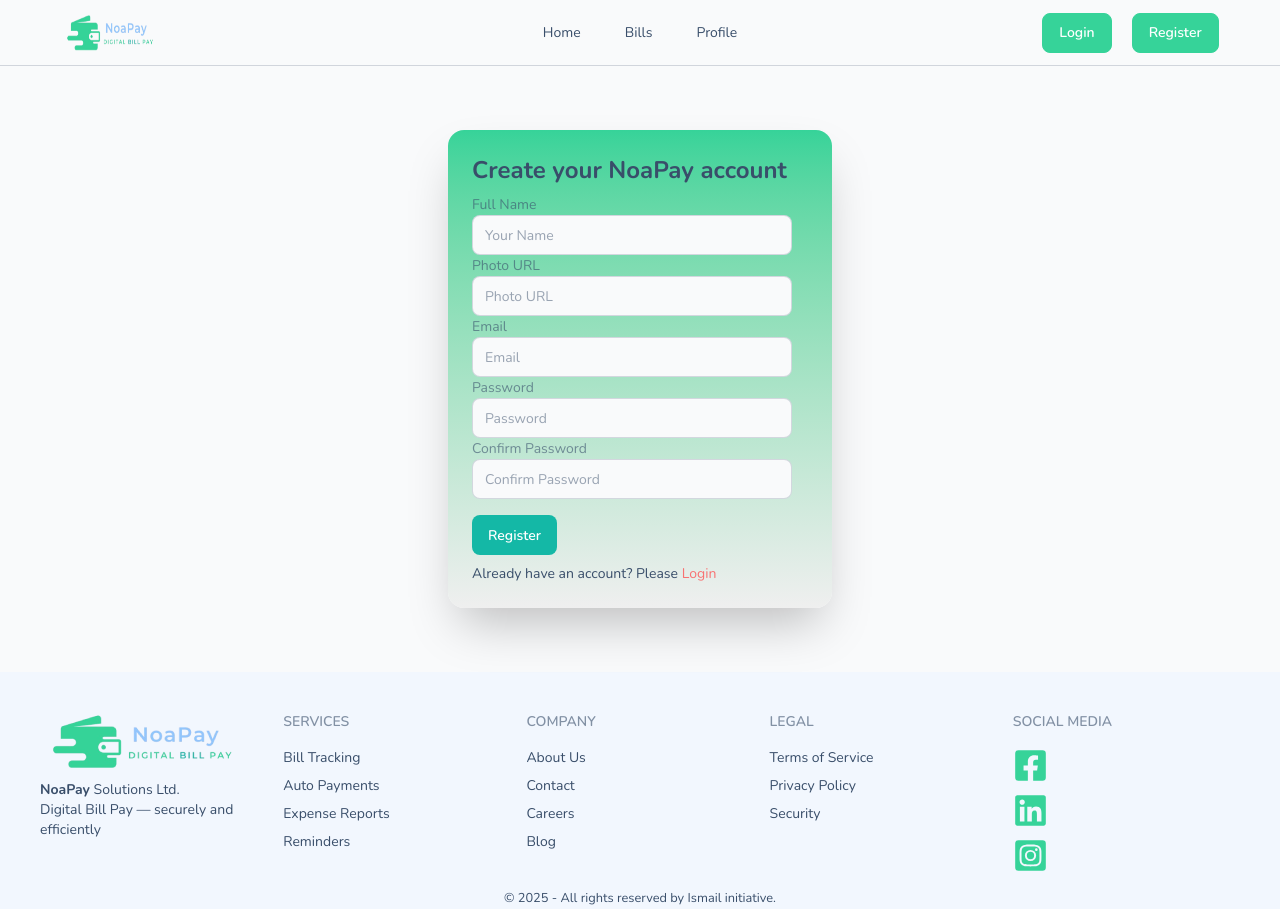
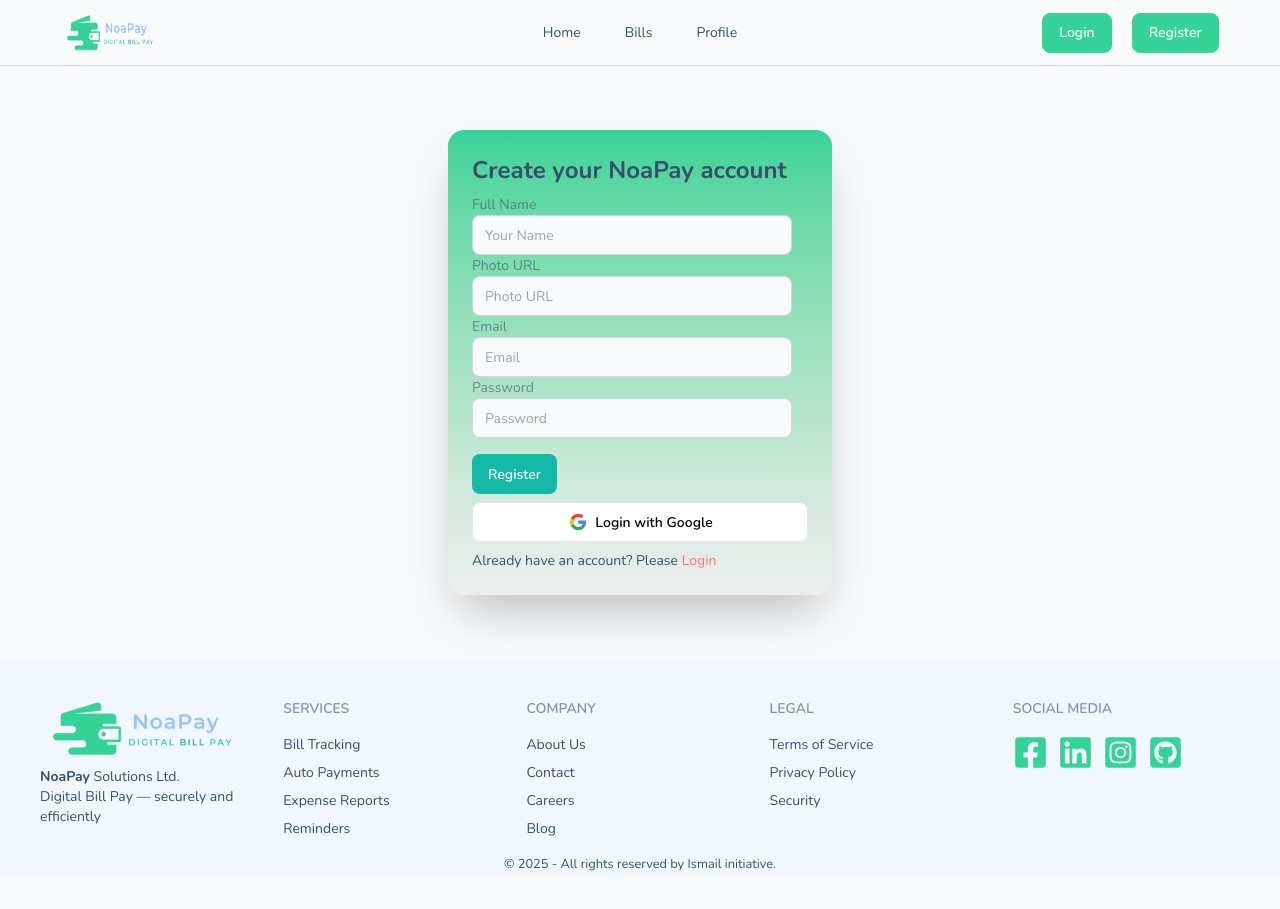
Before and after one commit to ismail-dev-code/noapay, a React (Vite) app: page /register in a window 1280 px wide. After the commit the page ends 875 px from the top, so only its background shows below. Built offline with nearby package versions, Linux system fonts and the light colour scheme; no server answers.

Commit message:
feat: toastify added

```diff
--- a/package.json
+++ b/package.json
@@ -17,6 +17,7 @@
     "react-dom": "^19.0.0",
     "react-icons": "^5.5.0",
     "react-router": "^7.5.3",
+    "react-toastify": "^11.0.5",
     "swiper": "^11.2.6",
     "tailwindcss": "^4.1.5"
   },
--- a/src/components/Footer.jsx
+++ b/src/components/Footer.jsx
@@ -1,7 +1,7 @@
 import React from "react";
 import footerLogo from '../assets/noapay-logo.png'
 import { Link } from "react-router";
-import { FaFacebookSquare, FaInstagramSquare, FaLinkedin } from "react-icons/fa";
+import { FaFacebookSquare, FaGithubSquare, FaInstagramSquare, FaLinkedin } from "react-icons/fa";
 
 const Footer = () => {
   return (
@@ -17,7 +17,7 @@
       </aside>
 
       <nav>
-        <h6 className="footer-title">Services</h6>
+        <h6 className="footer-title hidden md:block">Services</h6>
         <a className="link link-hover">Bill Tracking</a>
         <a className="link link-hover">Auto Payments</a>
         <a className="link link-hover">Expense Reports</a>
@@ -40,10 +40,11 @@
       </nav>
       <nav>
         <h6 className="footer-title">Social Media</h6>
-        <div className="flex flex-row md:flex-col gap-2.5">
+        <div className="flex flex-row gap-2.5">
         <Link target="_blank" to={"https://www.facebook.com/m.ismail.hossain24/"} className="link link-hover"><FaFacebookSquare size={35} className="text-success" /></Link>
         <Link target="_blank" to={"https://www.linkedin.com/in/ismail-hossain24/"} className="link link-hover"><FaLinkedin size={35} className="text-success" /></Link>
         <Link target="_blank" to={"https://www.instagram.com/m.ismailhossain24/"} className="link link-hover"><FaInstagramSquare size={35} className="text-success" /></Link>
+        <Link target="_blank" to={"https://github.com/ismail-dev-code"} className="link link-hover"><FaGithubSquare size={35} className="text-success" /></Link>
         </div>
       </nav>
 
--- a/src/components/Navbar.jsx
+++ b/src/components/Navbar.jsx
@@ -3,6 +3,7 @@
 import logoImg from "../assets/noapay-logo.png";
 import userImg from "../assets/user.png";
 import { AuthContext } from "../provider/AuthProvider";
+import { toast } from "react-toastify";
 
 const Navbar = () => {
   const { user, logOut, amount } = use(AuthContext);
@@ -12,10 +13,10 @@
   const handleLogOut = () => {
     logOut()
       .then(() => {
-        alert("you have successfully log out.");
+        toast.error("you have successfully log out.");
       })
       .catch((error) => {
-        alert(error);
+        toast.error(error);
       });
   };
   const links = (
--- a/src/main.jsx
+++ b/src/main.jsx
@@ -4,10 +4,12 @@
 import { router } from "./routes/router.jsx";
 import { RouterProvider } from "react-router";
 import AuthProvider from "./provider/AuthProvider.jsx";
+import { ToastContainer } from "react-toastify";
 
 createRoot(document.getElementById("root")).render(
   <StrictMode>
     <AuthProvider>
+      <ToastContainer position="top-center" />
       <RouterProvider router={router} />
     </AuthProvider>
   </StrictMode>
--- a/src/pages/Login.jsx
+++ b/src/pages/Login.jsx
@@ -3,6 +3,7 @@
 import { Link, useLocation, useNavigate } from "react-router";
 import { AuthContext } from "../provider/AuthProvider";
 import Footer from "../components/Footer";
+import { toast } from "react-toastify";
 
 const Login = () => {
   const [error, setError] = useState("");
@@ -17,7 +18,7 @@
     signIn(email, password)
       .then((result) => {
         const user = result.user;
-        console.log(user);
+
         const stored = JSON.parse(localStorage.getItem("credit"));
         localStorage.setItem(
           "user",
@@ -31,11 +32,10 @@
             localStorage.setItem("credit", JSON.stringify(10000));
           }
         }
-        alert("user log in successfully..");
+        toast.success("you've log in successfully..");
         navigate(`${location.state ? location.state : "/"}`);
       })
       .catch((error) => {
-        // const errorCode = error.code;
         const errorMessage = error.message;
         setError(errorMessage);
       });
@@ -48,10 +48,10 @@
           "user",
           JSON.stringify({ name: result.user.displayName, photoURL: result.user.photoURL })
         );
-        console.log(result);
+
         navigate(`${location.state ? location.state : "/"}`);
       })
-      .catch((error) => console.log(error));
+      .catch((error) => toast.error(error));
   };
   return (
     <>
--- a/src/pages/Profile.jsx
+++ b/src/pages/Profile.jsx
@@ -1,6 +1,7 @@
 import { getAuth } from "firebase/auth";
 import React, { useState } from "react";
 import { FaEdit } from "react-icons/fa";
+import { toast } from "react-toastify";
 
 const Profile = () => {
   const [edit, setEdit] = useState(false);
@@ -14,8 +15,9 @@
     const name = form.name.value;
     const photoURL = form.photoURL.value;
     if (!name || !photoURL) {
-      alert("you must fill all value");
+      toast.error("you must fill all value");
     } else {
+      setEdit(false);
       setUpdatedValue({
         name: name,
         photoURL: photoURL,
@@ -45,11 +47,16 @@
         )}
       </div>
 
-  <h1 className="font-bold text-lg md:text-xl mt-4">Name: {updatedValue.name}</h1>
+      <h1 className="font-bold text-lg md:text-xl mt-4">
+        Name: {updatedValue.name}
+      </h1>
       <p className="text-sm md:text-base">Email: {auth.currentUser.email}</p>
 
       {edit && (
-    <form onSubmit={handleSubmit} className="w-full max-w-sm mt-4 space-y-3">
+        <form
+          onSubmit={handleSubmit}
+          className="w-full max-w-sm mt-4 space-y-3"
+        >
           <div>
             <label className="label block text-sm md:text-base">Name</label>
             <input
@@ -61,7 +68,9 @@
           </div>
 
           <div>
-        <label className="label block text-sm md:text-base">Photo URL</label>
+            <label className="label block text-sm md:text-base">
+              Photo URL
+            </label>
             <input
               type="text"
               name="photoURL"
@@ -86,7 +95,6 @@
         </form>
       )}
     </div>
-
   );
 };
 
--- a/src/pages/Register.jsx
+++ b/src/pages/Register.jsx
@@ -1,25 +1,38 @@
 import React, { use, useState } from "react";
-import { Link, useNavigate } from "react-router";
+import { Link, useLocation, useNavigate } from "react-router";
 import { AuthContext } from "../provider/AuthProvider";
 import Footer from "../components/Footer";
 import Navbar from "../components/Navbar";
+import { toast } from "react-toastify";
 const Register = () => {
-  const { createUser, setUser, updateUser, setAmount } = use(AuthContext);
+  const { createUser, setUser, updateUser, setAmount, signInWithGoogle } =
+    use(AuthContext);
   const [nameError, setNameError] = useState("");
   const navigate = useNavigate();
+  const location = useLocation();
   const handleRegister = (e) => {
     e.preventDefault();
     const form = e.target;
     const name = form.name.value;
     if (name.length < 5) {
-      setNameError("Name should be more than 5 character..");
+      setNameError("Name should be more than 5 characters.");
       return;
     } else {
       setNameError("");
     }
+
     const photo = form.photo.value;
     const email = form.email.value;
     const password = form.password.value;
+
+    const passwordRegex = /^(?=.*[a-z])(?=.*[A-Z]).{6,}$/;
+    if (!passwordRegex.test(password)) {
+      toast.warning(
+        "Password must contain at least one uppercase letter, one lowercase letter, and be at least 6 characters long."
+      );
+      return;
+    }
+
     createUser(email, password)
       .then((result) => {
         const user = result.user;
@@ -43,8 +56,25 @@
       })
       .catch((error) => {
         const errorMessage = error.message;
-        alert(errorMessage);
+        toast.error(errorMessage);
       });
+  };
+
+  const handleGoogleLogin = () => {
+    signInWithGoogle()
+      .then((result) => {
+        localStorage.setItem("credit", JSON.stringify(10000));
+        localStorage.setItem(
+          "user",
+          JSON.stringify({
+            name: result.user.displayName,
+            photoURL: result.user.photoURL,
+          })
+        );
+
+        navigate(`${location.state ? location.state : "/"}`);
+      })
+      .catch((error) => toast.error(error));
   };
   return (
     <>
@@ -82,13 +112,6 @@
               className="input"
               placeholder="Password"
             />
-            <label className="label">Confirm Password</label>
-            <input
-              type="password"
-              name="confirmPassword"
-              className="input"
-              placeholder="Confirm Password"
-            />
 
             <button
               type="submit"
@@ -97,6 +120,40 @@
               Register
             </button>
           </form>
+          <button
+            onClick={handleGoogleLogin}
+            className="btn bg-white text-black border-[#e5e5e5]"
+          >
+            <svg
+              aria-label="Google logo"
+              width="22"
+              height="22"
+              xmlns="http://www.w3.org/2000/svg"
+              viewBox="0 0 512 512"
+            >
+              <g>
+                <path d="m0 0H512V512H0" fill="#fff"></path>
+                <path
+                  fill="#34a853"
+                  d="M153 292c30 82 118 95 171 60h62v48A192 192 0 0190 341"
+                ></path>
+                <path
+                  fill="#4285f4"
+                  d="m386 400a140 175 0 0053-179H260v74h102q-7 37-38 57"
+                ></path>
+                <path
+                  fill="#fbbc02"
+                  d="m90 341a208 200 0 010-171l63 49q-12 37 0 73"
+                ></path>
+                <path
+                  fill="#ea4335"
+                  d="m153 219c22-69 116-109 179-50l55-54c-78-75-230-72-297 55"
+                ></path>
+              </g>
+            </svg>
+            Login with Google
+          </button>
+
           <p>
             Already have an account? Please{" "}
             <Link className="text-error" to={"/login"}>
```
Also changed, not shown: src/pages/BillsDetails.jsx (+9 -5 lines), 1 other file (tests, documents, lock files or other folders). Lines whose indentation alone changed are shown as unchanged.
